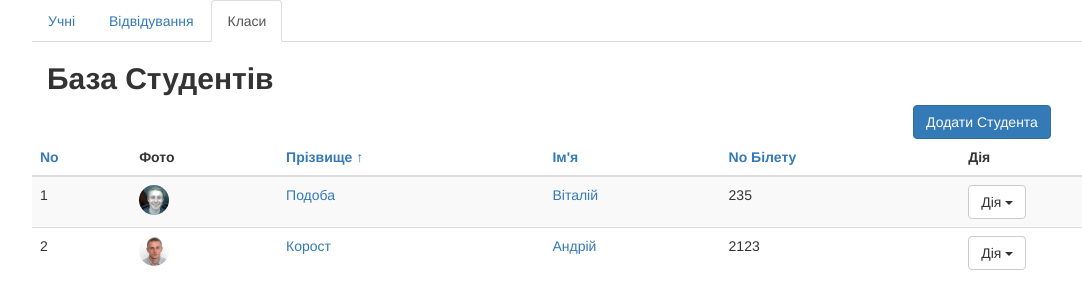
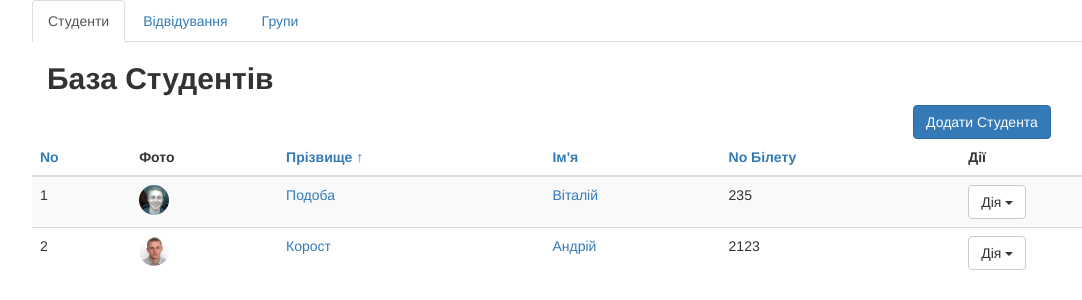
Before and after one commit to mamax/django-pupils, a Django app: page / in a window 1280 px wide. Shown: the part 70-370 px from the top of the page, without its empty margins (38-1120 px from the left). Run offline with Django 3.2, Linux system fonts and the light colour scheme; some libraries are stand-ins or nearby versions.

Commit message:
active bookmark

```diff
--- a/pupils/templates/pupils/base.html
+++ b/pupils/templates/pupils/base.html
@@ -42,9 +42,9 @@
     <div class="row" id="sub-header">
         <div class="col-xs-12">
             <ul class="nav nav-tabs" role="tablist">
-                <li role="presentation"><a href="{% url "home" %}">Учні</a></li>
-                <li role="presentation"><a href="{% url "journal" %}">Відвідування</a></li>
-                <li role="presentation" class="active"><a href="{% url "groups" %}">Класи</a></li>
+                <li role="presentation" {% if request.path == '/' %} class="active" {% endif %}><a href="{% url "home" %}">Студенти</a></li>
+                <li role="presentation" {% if '/journal' in request.path %} class="active"{% endif %}><a href="{% url "journal" %}">Відвідування</a></li>
+                <li role="presentation" {% if '/groups' in request.path %} class="active"{% endif %}><a href="{% url "groups" %}">Групи</a></li>
             </ul>
         </div>
     </div>
--- a/pupils/templates/pupils/pupils_list.html
+++ b/pupils/templates/pupils/pupils_list.html
@@ -12,7 +12,7 @@
     <div class="col-xs-4">
         <!-- Add Student Button -->
         <center>
-                               <a  href="{% url "pupils_add" %}" class="btn btn-primary">Додати Студента</a>
+            <a href="{% url "pupils_add" %}" class="btn btn-primary">Додати Студента</a>
         </center>
     </div>
 
@@ -26,7 +26,7 @@
             <th><a href="">Прізвище &uarr;</a></th>
             <th><a href="#">Ім'я</a></th>
             <th><a href="#">No Білету</a></th>
-										<th>Дія</th>
+            <th>Дії</th>
         </tr>
         </thead>
         <tbody>
@@ -37,19 +37,21 @@
                 <td><a title="Редагувати" href="{% url "pupils_edit" pupil.id %}">{{ pupil.last_name }}</a></td>
                 <td><a title="Редагувати" href="{% url "pupils_edit" pupil.id %}">{{ pupil.first_name }}</a></td>
                 <td>{{ pupil.ticket }}</td>
-											<td><div class="dropdown">
-													<button class="btn btn-default dropdown-toggle"	type="button" data-toggle="dropdown">Дія
+                <td>
+                    <div class="dropdown">
+                        <button class="btn btn-default dropdown-toggle" type="button" data-toggle="dropdown">Дія
                             <span class="caret"></span>
                         </button>
                         <ul class="dropdown-menu" role="menu">
                             <li role="presentation">
-															<a role="menuitem" tabindex="-1" href="{% url "journal_pupil" pupil.id %}">Відвідування</a>
+                                <a role="menuitem" tabindex="0"
+                                   href="{% url "journal_pupil" pupil.id %}">Відвідування</a>
                             </li>
                             <li role="presentation">
-															<a role="menuitem" tabindex="-1" href="{% url "pupils_edit" pupil.id %}">Редагувати</a>
+                                <a role="menuitem" tabindex="1" href="{% url "pupils_edit" pupil.id %}">Редагувати</a>
                             </li>
                             <li role="presentation">
-															<a role="menuitem" tabindex="-1" href="{% url "pupils_delete" pupil.id %}">Видалити</a>
+                                <a role="menuitem" tabindex="21" href="{% url "pupils_delete" pupil.id %}">Видалити</a>
                             </li>
                         </ul>
                     </div>
--- a/pupilsdb/settings.py
+++ b/pupilsdb/settings.py
@@ -12,6 +12,7 @@ https://docs.djangoproject.com/en/1.8/ref/settings/
 
 # Build paths inside the project like this: os.path.join(BASE_DIR, ...)
 import os
+from django.conf import global_settings
 
 BASE_DIR = os.path.dirname(os.path.dirname(os.path.abspath(__file__)))
 
@@ -101,3 +102,5 @@ USE_TZ = True
 # https://docs.djangoproject.com/en/1.8/howto/static-files/
 
 STATIC_URL = '../static/'
+
+TEMPLATE_CONTEXT_PROCESSORS = global_settings.TEMPLATE_CONTEXT_PROCESSORS + ("django.core.context_processors.request",)
```
Also changed, not shown: 1 other file. Lines whose indentation alone changed are shown as unchanged.
